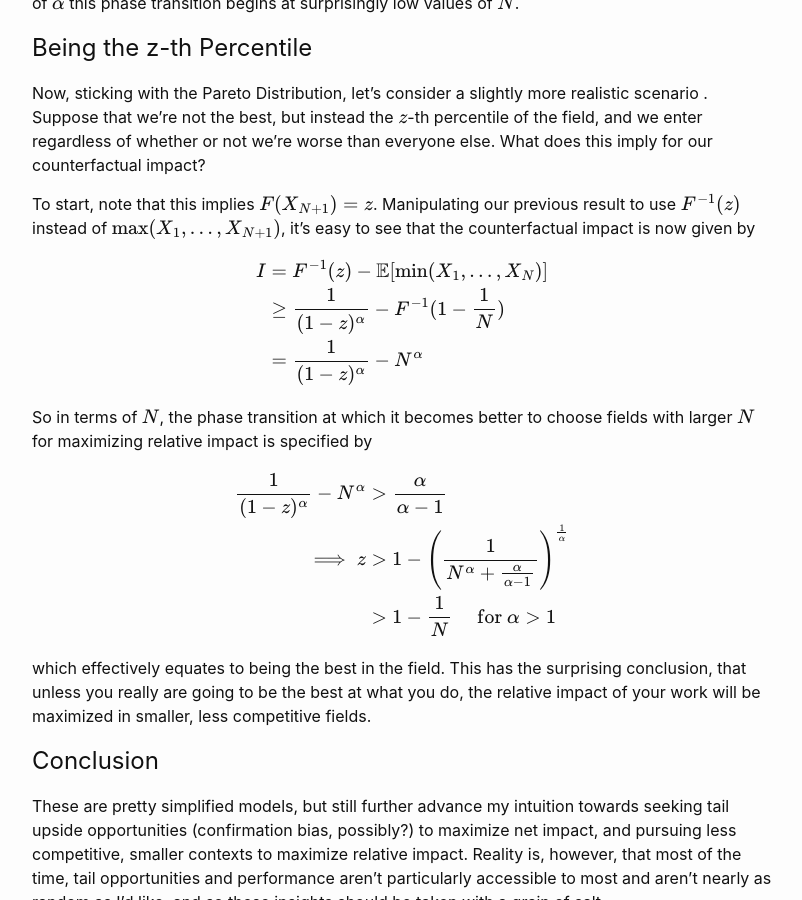
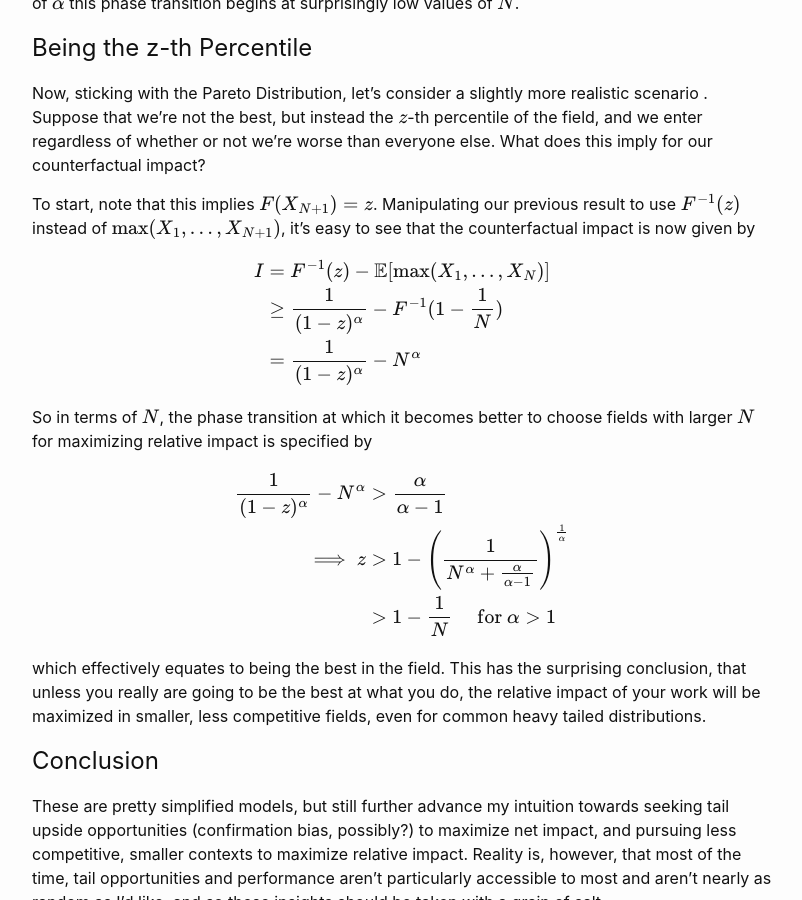
Before and after one commit to rtolsma/rtolsma.github.io, a Jekyll site: the page built from _posts/2023-06-06-counterfactual-impact.markdown, in a window 1280 px wide and 900 px high, scrolled down 2388 px. Shown: the whole window, without its empty margins (238-1040 px from the left). Built offline with Jekyll 4.4.1, drawn with Linux system fonts in a browser that asks for light colours; formulas are drawn with MathJax 3; comment, search, counter and statistics services are not loaded.

Commit message:
Update gemfile, fix typos

```diff
--- a/_posts/2023-06-06-counterfactual-impact.markdown
+++ b/_posts/2023-06-06-counterfactual-impact.markdown
@@ -102,7 +102,7 @@ To start, note that this implies $$F(X_{N+1}) = z$$. Manipulating our previous r
 
 $$
 \begin{align*}
-I &= F^{-1}(z) - \mathbb{E}[ \min(X_1,\ldots, X_{N})] \\
+I &= F^{-1}(z) - \mathbb{E}[ \max(X_1,\ldots, X_{N})] \\
 &\geq \frac{1}{(1-z)^\alpha} - F^{-1}(1-\frac{1}{N}) \\
 &= \frac{1}{(1-z)^\alpha} - N^\alpha
 \end{align*}
@@ -118,7 +118,7 @@ $$
 \end{align*}
 $$
 
-which effectively equates to being the best in the field. This has the surprising conclusion, that unless you really are going to be the best at what you do, the relative impact of your work will be maximized in smaller, less competitive fields.
+which effectively equates to being the best in the field. This has the surprising conclusion, that unless you really are going to be the best at what you do, the relative impact of your work will be maximized in smaller, less competitive fields, even for common heavy tailed distributions.
 
 
 
```
Also changed, not shown: Gemfile.lock.
